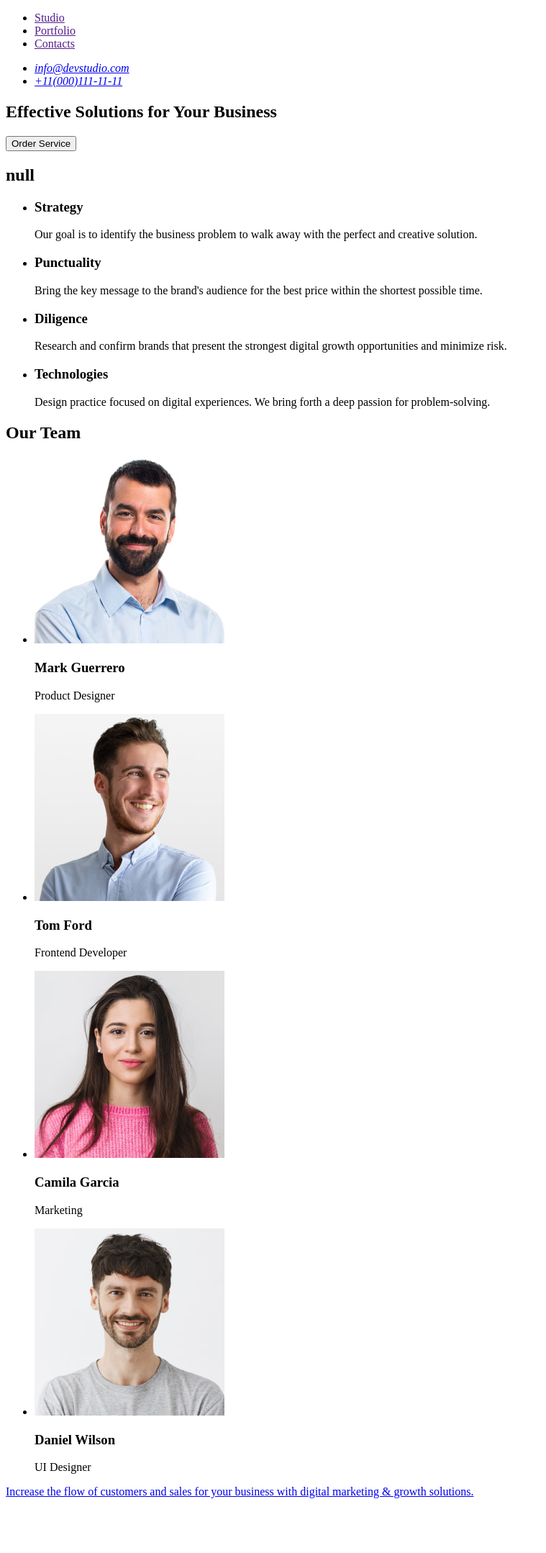
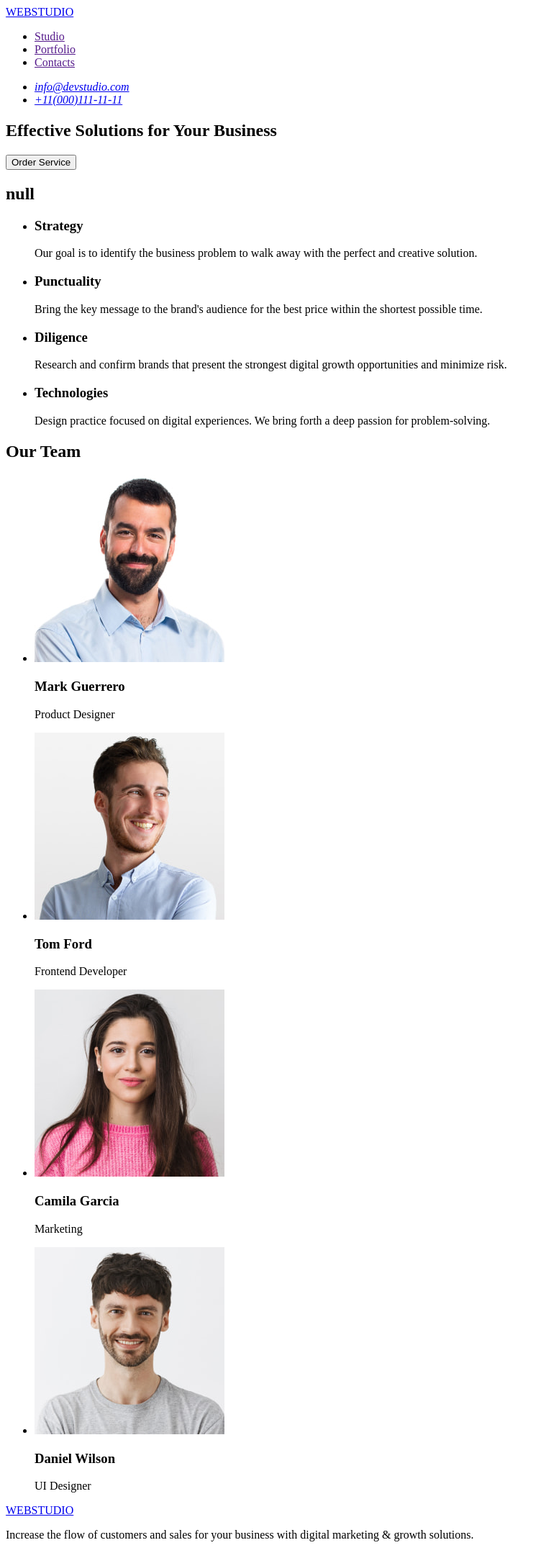
Before and after one commit to Serj21/goit-markup-hw-01, a plain HTML site: page index.html in a window 1280 px wide. Shown: the whole page at 72% size, without its empty margins (0-759 px from the left). Before the commit the page ends 2098 px from the top, so only its background shows below. Drawn offline with Linux system fonts and the light colour scheme.

Commit message:
Update index.html

```diff
--- a/index.html
+++ b/index.html
@@ -8,7 +8,7 @@
   <body>
     <header>
       <nav>
-        <a href="index.html"><WEBSTUDIO</a>
+        <a href="index.html">WEBSTUDIO</a>
         <ul>
           <li>
             <a href="">Studio</a>
@@ -116,7 +116,7 @@
       </section>
     </main>
     <footer>
-      <a href="index.html"><WEBSTUDIO</a>
+      <a href="index.html">WEBSTUDIO</a>
       <p>
         Increase the flow of customers and sales for your business with digital
         marketing & growth solutions.
```
